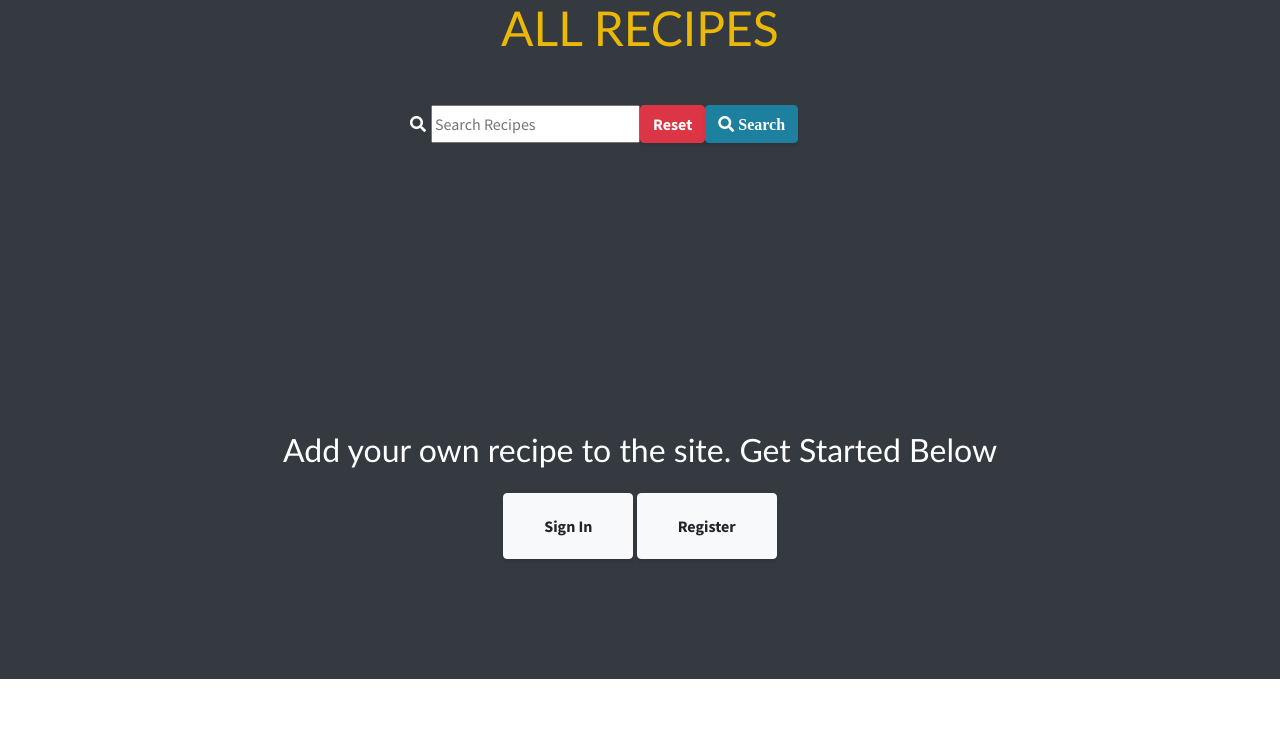
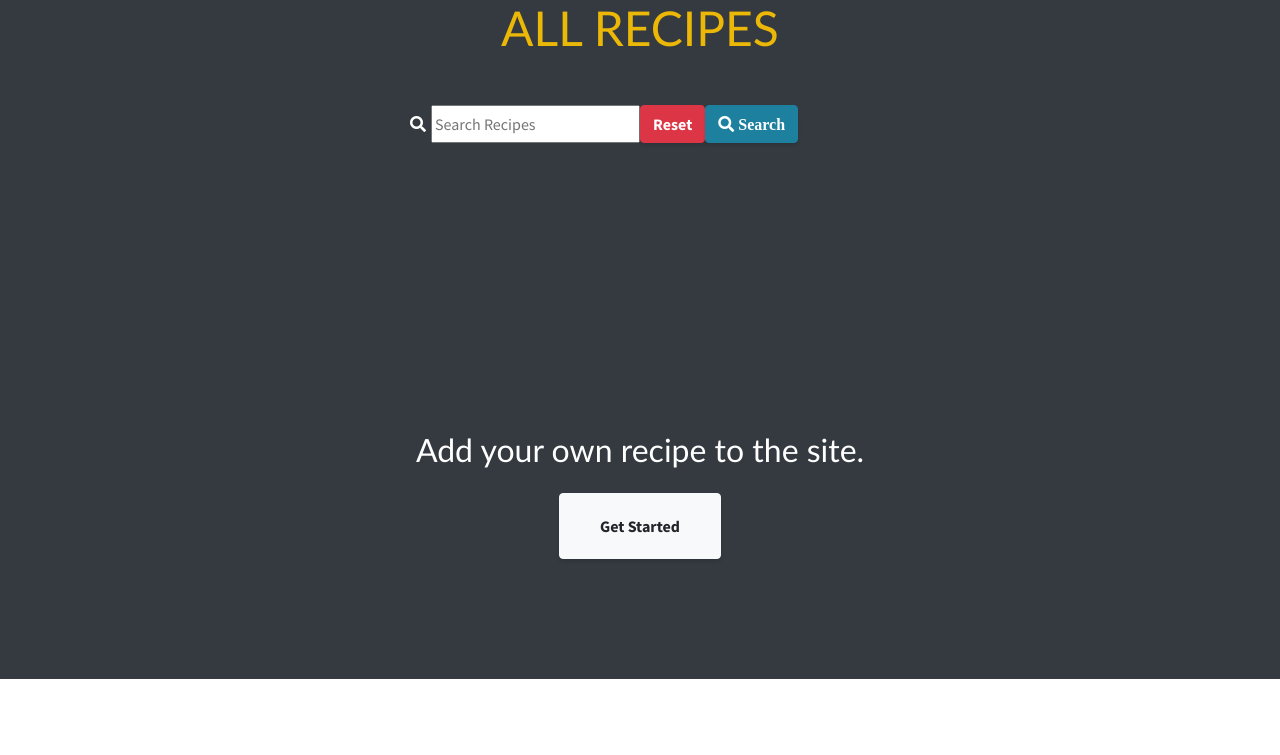
Before and after one commit to jamie120/ms3-eat-vegan-recipes, a Flask app: page /recipes in a window 1280 px wide. Shown: the part 809-1564 px from the top of the page. Run offline with Flask 2, Linux system fonts and the light colour scheme; data that the repository does not hold is empty; some libraries are stand-ins or nearby versions; some web fonts are replaced.

```diff
--- a/static/js/script.js
+++ b/static/js/script.js
@@ -35,6 +35,12 @@ $(document).ready(function () {
     }
 
 });
+
+// Copyright dynamic year for footer //
+
+$("#copyright").text(new Date().getFullYear());
+
+// ------- //
 
 function setBubble(range, bubble) {
   const val = range.value;
--- a/templates/base.html
+++ b/templates/base.html
@@ -144,8 +144,7 @@
     <script src="{{ url_for('static', filename='js/stylish-portfolio.min.js') }}"></script>
     <script src="{{ url_for('static', filename='js/script.js') }}"></script>
 
-    <!-- Copytiright dynamic year for footer -->
-    <script>$("#copyright").text(new Date().getFullYear());</script>
+
 </body>
 
 </html>
--- a/templates/recipes.html
+++ b/templates/recipes.html
@@ -132,12 +132,11 @@
   <section class="content-section bg-dark text-white">
     <div class="container text-center">
         {% if user %}
-            <h2 class="mb-12">Add your own recipe to the site. Get Started Below</h2>
-            <a href="{{ url_for('add_recipe') }}" class="btn btn-xl btn-primary mt-3">Add Recipe!</a>
+            <h2 class="mb-12">Add your own recipe to the site.</h2>
+            <a href="{{ url_for('add_recipe') }}" class="btn btn-xl btn-primary mt-3">Add Recipe</a>
         {% else %}
-            <h2 class="mb-12">Add your own recipe to the site. Get Started Below</h2>
-            <a href="{{ url_for('add_recipe') }}" class="btn btn-xl btn-light mt-3">Sign In</a>
-            <a href="{{ url_for('add_recipe') }}" class="btn btn-xl btn-light mt-3">Register</a>
+            <h2 class="mb-12">Add your own recipe to the site.</h2>
+            <a href="{{ url_for('add_recipe') }}" class="btn btn-xl btn-light mt-3">Get Started</a>
         {% endif %}
     </div>
   </section>
```
Also changed, not shown: templates/home.html (+3 -8 lines).
